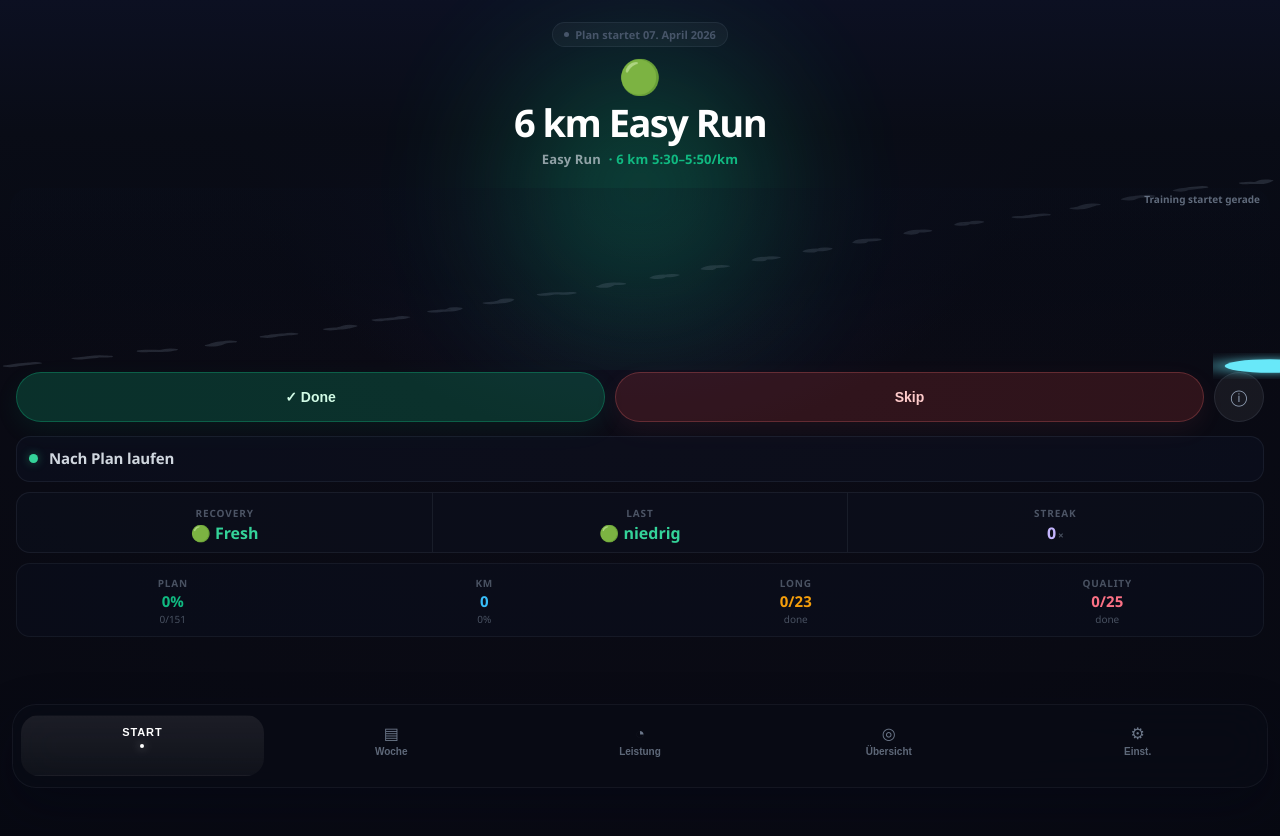
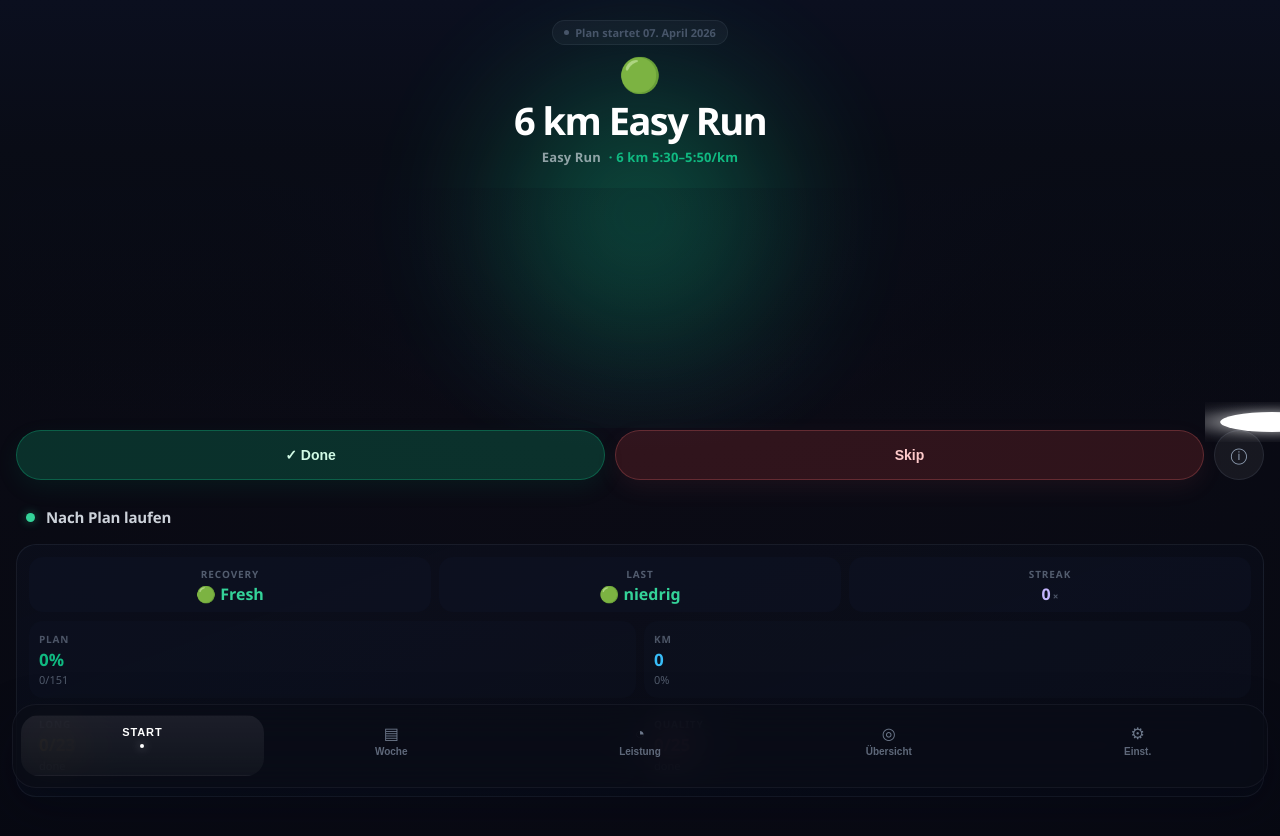
Before and after one commit to anton291005-tech/marathon-app, a React (Create React App) app: page / in a window 1280 px wide. Shown: the top 836 px of the page. Built offline with nearby package versions, Linux system fonts and the light colour scheme.

Commit message:
Make hero graph bold and improve home layout

```diff
--- a/src/App.tsx
+++ b/src/App.tsx
@@ -764,48 +764,6 @@ function buildProgressGraph(plan, logs){
     plannedY: 100 - (((item.planned - minValue) / range) * 100),
     actualY: 100 - (((item.actual - minValue) / range) * 100),
   }));
-}
-
-function getFormScore(plan, logs){
-  const now = new Date();
-  const todayStart = new Date(now.getFullYear(), now.getMonth(), now.getDate());
-
-  // Only count sessions that were due on or before today — comparing against the full future
-  // plan inevitably produces extreme negatives early in training (e.g. -96% after one session).
-  const dueSessions = plan
-    .flatMap((week) => week.s)
-    .filter((session) => {
-      const d = parseSessionDateLabel(session.date);
-      if (!d) return false;
-      const sd = new Date(d.getFullYear(), d.getMonth(), d.getDate());
-      return sd.getTime() <= todayStart.getTime();
-    });
-
-  // Minimum data threshold: need at least 5 due trainable sessions before showing a real score.
-  const dueTrainable = dueSessions.filter((s) => s.type !== "rest");
-  const minSessionsForScore = 5;
-  if (dueTrainable.length < minSessionsForScore) {
-    return { score: null, label: "Training startet gerade", color: "#94a3b8", arrow: "→", earlyStage: true };
-  }
-
-  const plannedFinal = dueSessions.reduce((sum, session) => sum + getSessionWeight(session), 0);
-  const actualFinal = dueSessions.reduce((sum, session) => sum + getMomentumWeight(session, logs[session.id]), 0);
-  const rawScore = plannedFinal > 0 ? ((actualFinal - plannedFinal) / plannedFinal) * 100 : 0;
-  const score = Math.round(rawScore);
-
-  if(score > 10){
-    return { score, label: "Sehr stark", color: "#34d399", arrow: "↑", earlyStage: false };
-  }
-  if(score >= 3){
-    return { score, label: "Im Flow", color: "#34d399", arrow: "↑", earlyStage: false };
-  }
-  if(score >= -3){
-    return { score, label: "Im Plan", color: "#60a5fa", arrow: "→", earlyStage: false };
-  }
-  if(score >= -10){
-    return { score, label: "Leicht hinter Plan", color: "#f87171", arrow: "↓", earlyStage: false };
-  }
-  return { score, label: "Aufholen nötig", color: "#f87171", arrow: "↓", earlyStage: false };
 }
 
 function buildSmoothPath(points, key){
@@ -1238,8 +1196,6 @@ export default function App(){
   const dashboardType = dashboardSession ? TI[dashboardSession.type] : { label: "Keine Einheit geplant", emoji: "😴", col: "#64748b" };
   const dashboardGlow = dashboardSession ? `${dashboardType.col}77` : "rgba(100,116,139,0.42)";
   const dashboardProgressPoints = buildProgressGraph(PLAN, logs);
-  const formScore = getFormScore(PLAN, logs);
-  const plannedProgressPath = buildSmoothPath(dashboardProgressPoints, "plannedY");
   const actualProgressPath = buildSmoothPath(dashboardProgressPoints, "actualY");
   const homeTabLabel = getHomeTabLabel(dashboardSession, isPreStart);
   const jumpTargets = getJumpTargets(PLAN);
@@ -1286,13 +1242,13 @@ export default function App(){
         <div style={{display:"flex",flexDirection:"column",paddingBottom:24,...viewTransitionStyle}}>
 
           {/* ── HERO + GRAPH — one seamless gradient section ───────────── */}
-          <div style={{position:"relative",paddingTop:22,paddingBottom:4}}>
+          <div style={{position:"relative",paddingTop:20,paddingBottom:6}}>
             {/* background: fades from hero dark → transparent, no hard bottom edge */}
-            <div style={{position:"absolute",inset:0,background:"linear-gradient(180deg,rgba(12,16,34,0.99) 0%,rgba(9,12,22,0.98) 36%,rgba(7,10,20,0.62) 76%,transparent 100%)",pointerEvents:"none"}} />
+            <div style={{position:"absolute",inset:0,background:"linear-gradient(180deg,rgba(11,15,31,0.995) 0%,rgba(9,12,22,0.98) 35%,rgba(8,10,19,0.72) 76%,transparent 100%)",pointerEvents:"none"}} />
 
             {/* ambient glow — stays in the top portion */}
             <div style={{position:"absolute",inset:0,pointerEvents:"none",overflow:"hidden"}}>
-              <div style={{position:"absolute",left:"50%",top:"-2px",width:430,height:380,transform:`translateX(-50%) scale(${graphReady ? 1 : 0.9})`,background:`radial-gradient(circle at center, ${dashboardGlow} 0%, transparent 66%)`,filter:"blur(62px)",opacity:graphReady ? 0.94 : 0.28,transition:"opacity 1.5s ease, transform 1.5s ease"}} />
+              <div style={{position:"absolute",left:"50%",top:"6px",width:460,height:420,transform:`translateX(-50%) scale(${graphReady ? 1 : 0.92})`,background:`radial-gradient(circle at center, ${dashboardGlow} 0%, transparent 66%)`,filter:"blur(56px)",opacity:graphReady ? 0.98 : 0.34,transition:"opacity 1.5s ease, transform 1.5s ease"}} />
             </div>
 
             {/* status chip */}
@@ -1334,41 +1290,25 @@ export default function App(){
             </div>
 
             {/* graph — inside the same wrapper, no visual separation */}
-            <div style={{position:"relative",marginTop:10,padding:"0 10px"}}>
-              <div style={{position:"absolute",left:10,right:10,top:10,bottom:8,pointerEvents:"none",borderRadius:20,background:"linear-gradient(180deg,rgba(10,15,30,0.2),rgba(8,12,24,0.02))"}} />
-              {/* momentum score — tiny, upper-right corner */}
-              <div style={{position:"absolute",top:10,right:20,zIndex:1}}>
-                {formScore.earlyStage ? (
-                  <span style={{fontSize:10,fontWeight:700,color:formScore.color,opacity:0.62}}>{formScore.label}</span>
-                ) : (
-                  <span style={{fontSize:12,fontWeight:800,color:formScore.color,opacity:0.74,letterSpacing:"-0.02em"}}>
-                    {formScore.score > 0 ? "+" : ""}{formScore.score}%
-                  </span>
-                )}
-              </div>
-
-              <svg viewBox="0 0 100 100" preserveAspectRatio="none" style={{width:"100%",height:188,display:"block",overflow:"visible"}}>
+            <div style={{position:"relative",marginTop:12,padding:"0 8px"}}>
+              <div style={{position:"absolute",left:8,right:8,top:10,bottom:10,pointerEvents:"none",borderRadius:22,background:"linear-gradient(180deg,rgba(8,12,24,0.16),rgba(8,12,24,0.02))"}} />
+
+              <svg viewBox="0 0 100 100" preserveAspectRatio="none" style={{width:"100%",height:244,display:"block",overflow:"visible"}}>
                 <defs>
-                  <linearGradient id="pgLineGrad" x1="0%" y1="0%" x2="100%" y2="0%">
-                    <stop offset="0%" stopColor="#22d3ee" stopOpacity="0.98"/>
-                    <stop offset="55%" stopColor="#38bdf8" stopOpacity="1"/>
-                    <stop offset="100%" stopColor="#60a5fa" stopOpacity="0.98"/>
-                  </linearGradient>
                   <linearGradient id="pgFillGrad" x1="0%" y1="0%" x2="0%" y2="100%">
-                    <stop offset="0%" stopColor="#38bdf8" stopOpacity="0.26"/>
-                    <stop offset="60%" stopColor={dashboardSession ? dashboardType.col : "#10b981"} stopOpacity="0.1"/>
+                    <stop offset="0%" stopColor="#f8fafc" stopOpacity="0.24"/>
+                    <stop offset="55%" stopColor="#e2e8f0" stopOpacity="0.08"/>
                     <stop offset="100%" stopColor={dashboardSession ? dashboardType.col : "#10b981"} stopOpacity="0"/>
                   </linearGradient>
-                  <filter id="pgGlow" x="-12%" y="-42%" width="124%" height="188%">
-                    <feGaussianBlur in="SourceGraphic" stdDeviation="2.5" result="blur"/>
+                  <filter id="pgGlow" x="-14%" y="-45%" width="128%" height="194%">
+                    <feGaussianBlur in="SourceGraphic" stdDeviation="2.8" result="blur"/>
                     <feMerge><feMergeNode in="blur"/><feMergeNode in="SourceGraphic"/></feMerge>
                   </filter>
                 </defs>
                 <path d={buildAreaPath(dashboardProgressPoints,"actualY")} fill="url(#pgFillGrad)" style={{transition:"opacity .9s ease",opacity:graphReady ? 1 : 0}} />
-                <path d={plannedProgressPath} fill="none" stroke="rgba(148,163,184,0.22)" strokeWidth="1.15" strokeLinecap="round" strokeDasharray="2.5,4.5" style={{opacity:graphReady ? 0.86 : 0,transition:"opacity .8s ease"}} />
-                <path d={actualProgressPath} fill="none" stroke="url(#pgLineGrad)" strokeWidth="4.9" strokeLinecap="round" filter="url(#pgGlow)" pathLength="100" strokeDasharray="100" strokeDashoffset={graphReady ? 0 : 100} style={{transition:"stroke-dashoffset 1.3s cubic-bezier(0.22,1,0.36,1) .1s, opacity .7s ease",opacity:graphReady ? 1 : 0}} />
+                <path d={actualProgressPath} fill="none" stroke="#f8fafc" strokeWidth="6.2" strokeLinecap="round" strokeLinejoin="round" filter="url(#pgGlow)" pathLength="100" strokeDasharray="100" strokeDashoffset={graphReady ? 0 : 100} style={{transition:"stroke-dashoffset 1.1s cubic-bezier(0.22,1,0.36,1) .08s, opacity .65s ease",opacity:graphReady ? 1 : 0}} />
                 {dashboardProgressPoints.length > 0 && (
-                  <circle cx={dashboardProgressPoints[dashboardProgressPoints.length-1].x} cy={dashboardProgressPoints[dashboardProgressPoints.length-1].actualY} r="3.6" fill="#67e8f9" filter="url(#pgGlow)" style={{transition:"opacity .5s ease .35s",opacity:graphReady ? 1 : 0}} />
+                  <circle cx={dashboardProgressPoints[dashboardProgressPoints.length-1].x} cy={dashboardProgressPoints[dashboardProgressPoints.length-1].actualY} r="4.1" fill="#ffffff" filter="url(#pgGlow)" style={{transition:"opacity .45s ease .3s",opacity:graphReady ? 1 : 0}} />
                 )}
               </svg>
             </div>
@@ -1404,52 +1344,53 @@ export default function App(){
           </div>
 
           {/* ── BELOW-FOLD CONTENT ─────────────────────────────────────── */}
-          <div style={{display:"flex",flexDirection:"column",gap:10,padding:"0 16px"}}>
+          <div style={{display:"flex",flexDirection:"column",gap:12,padding:"2px 16px 0"}}>
 
             {/* Daily decision — ultra-minimal: coloured dot + short label */}
-            <div style={{display:"flex",alignItems:"center",gap:11,padding:"12px 12px",borderRadius:14,background:"rgba(15,23,42,0.34)",border:"1px solid rgba(148,163,184,0.1)"}}>
+            <div style={{display:"flex",alignItems:"center",gap:11,padding:"12px 10px 4px"}}>
               <div style={{
                 width:9,height:9,borderRadius:"50%",flexShrink:0,
                 background:dailyDecision.status==="green"?"#34d399":dailyDecision.status==="yellow"?"#fbbf24":"#f87171",
                 boxShadow:dailyDecision.status==="green"?"0 0 10px #34d3996b":dailyDecision.status==="yellow"?"0 0 10px #fbbf246b":"0 0 10px #f871716b",
               }}/>
-              <span style={{fontSize:15,fontWeight:700,color:"rgba(226,232,240,0.92)",letterSpacing:"-0.01em",lineHeight:1.3}}>
+              <span style={{fontSize:15,fontWeight:700,color:"rgba(226,232,240,0.9)",letterSpacing:"-0.01em",lineHeight:1.3}}>
                 {dailyDecision.shortRecommendation}
               </span>
             </div>
 
-            {/* Key signals — borderless tabular row */}
-            <div style={{display:"grid",gridTemplateColumns:"repeat(3,minmax(0,1fr))",borderRadius:14,background:"rgba(15,23,42,0.28)",border:"1px solid rgba(148,163,184,0.1)"}}>
-              <div style={{padding:"13px 5px 11px",textAlign:"center"}}>
-                <div style={{fontSize:10,textTransform:"uppercase",letterSpacing:"0.09em",color:"rgba(148,163,184,0.48)",fontWeight:700,marginBottom:5}}>Recovery</div>
+            {/* Metrics group — cleaner, softer and less boxy */}
+            <div style={{display:"flex",flexDirection:"column",gap:9,padding:"12px",borderRadius:20,background:"linear-gradient(160deg,rgba(15,23,42,0.33),rgba(12,18,34,0.2))",border:"1px solid rgba(148,163,184,0.1)"}}>
+              <div style={{display:"grid",gridTemplateColumns:"repeat(3,minmax(0,1fr))",gap:8}}>
+                <div style={{padding:"10px 6px",textAlign:"center",borderRadius:14,background:"rgba(15,23,42,0.34)"}}>
+                  <div style={{fontSize:10,textTransform:"uppercase",letterSpacing:"0.09em",color:"rgba(148,163,184,0.52)",fontWeight:700,marginBottom:5}}>Recovery</div>
                   <div style={{fontSize:16,fontWeight:800,color:recoveryState.tone,lineHeight:1}}>{recoveryState.label}</div>
                 </div>
-              <div style={{padding:"13px 5px 11px",textAlign:"center",borderLeft:"1px solid rgba(148,163,184,0.1)",borderRight:"1px solid rgba(148,163,184,0.1)"}}>
-                <div style={{fontSize:10,textTransform:"uppercase",letterSpacing:"0.09em",color:"rgba(148,163,184,0.48)",fontWeight:700,marginBottom:5}}>Last</div>
+                <div style={{padding:"10px 6px",textAlign:"center",borderRadius:14,background:"rgba(15,23,42,0.34)"}}>
+                  <div style={{fontSize:10,textTransform:"uppercase",letterSpacing:"0.09em",color:"rgba(148,163,184,0.52)",fontWeight:700,marginBottom:5}}>Last</div>
                   <div style={{fontSize:16,fontWeight:800,color:weeklyFatigue.color,lineHeight:1}}>{weeklyFatigue.icon} {weeklyFatigue.label}</div>
                 </div>
-              <div style={{padding:"13px 5px 11px",textAlign:"center"}}>
-                <div style={{fontSize:10,textTransform:"uppercase",letterSpacing:"0.09em",color:"rgba(148,163,184,0.48)",fontWeight:700,marginBottom:5}}>Streak</div>
+                <div style={{padding:"10px 6px",textAlign:"center",borderRadius:14,background:"rgba(15,23,42,0.34)"}}>
+                  <div style={{fontSize:10,textTransform:"uppercase",letterSpacing:"0.09em",color:"rgba(148,163,184,0.52)",fontWeight:700,marginBottom:5}}>Streak</div>
                   <div style={{fontSize:16,fontWeight:800,color:"#c4b5fd",lineHeight:1}}>
-                  {consistencyStats.sessionStreak}<span style={{fontSize:10,color:"rgba(148,163,184,0.44)",marginLeft:2}}>×</span>
-                </div>
-              </div>
-            </div>
-
-            {/* Plan stats — bare 4-col row */}
-            <div style={{display:"grid",gridTemplateColumns:"repeat(4,minmax(0,1fr))",borderRadius:14,background:"rgba(15,23,42,0.24)",border:"1px solid rgba(148,163,184,0.08)"}}>
+                    {consistencyStats.sessionStreak}<span style={{fontSize:10,color:"rgba(148,163,184,0.48)",marginLeft:2}}>×</span>
+                  </div>
+                </div>
+              </div>
+
+              <div style={{display:"grid",gridTemplateColumns:"repeat(2,minmax(0,1fr))",gap:8}}>
                 {[
                   { label: "Plan", value: `${pct}%`, sub: `${doneSess}/${totalSess}`, color: "#10b981" },
                   { label: "km", value: `${Math.round(loggedKm)}`, sub: `${kmPct}%`, color: "#38bdf8" },
                   { label: "Long", value: `${doneLongRuns}/${longRuns}`, sub: "done", color: "#f59e0b" },
                   { label: "Quality", value: `${doneHardSessions}/${hardSessions}`, sub: "done", color: "#fb7185" },
                 ].map(m=>(
-                <div key={m.label} style={{padding:"12px 4px 10px",textAlign:"center"}}>
-                  <div style={{fontSize:10,textTransform:"uppercase",letterSpacing:"0.08em",color:"rgba(148,163,184,0.46)",fontWeight:700,marginBottom:4}}>{m.label}</div>
-                  <div style={{fontSize:15,fontWeight:800,color:m.color,lineHeight:1}}>{m.value}</div>
-                  <div style={{fontSize:10,color:"rgba(148,163,184,0.46)",marginTop:3}}>{m.sub}</div>
+                  <div key={m.label} style={{padding:"11px 10px",borderRadius:14,background:"rgba(15,23,42,0.28)"}}>
+                    <div style={{fontSize:10,textTransform:"uppercase",letterSpacing:"0.08em",color:"rgba(148,163,184,0.48)",fontWeight:700,marginBottom:5}}>{m.label}</div>
+                    <div style={{fontSize:17,fontWeight:800,color:m.color,lineHeight:1.05}}>{m.value}</div>
+                    <div style={{fontSize:11,color:"rgba(148,163,184,0.5)",marginTop:4}}>{m.sub}</div>
                   </div>
                 ))}
+              </div>
             </div>
 
           </div>
```
Lines whose indentation alone changed are shown as unchanged.
